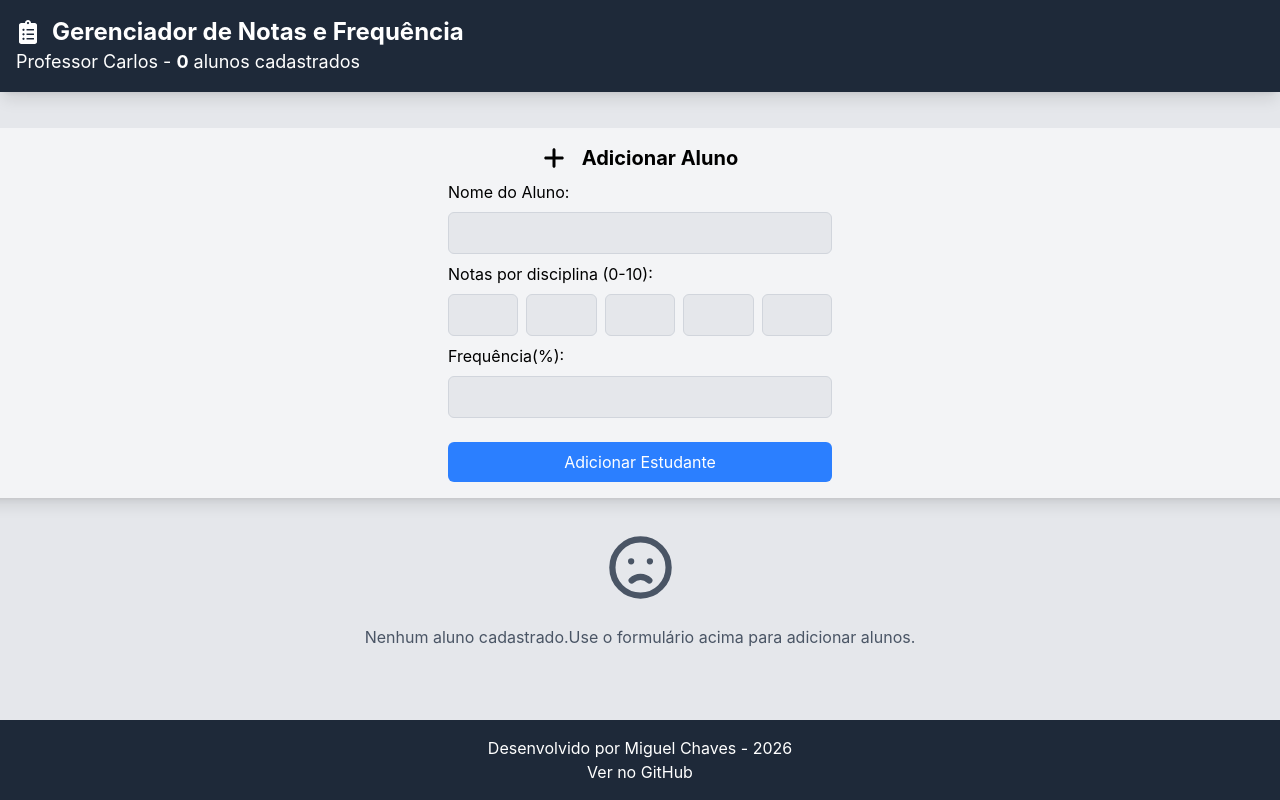
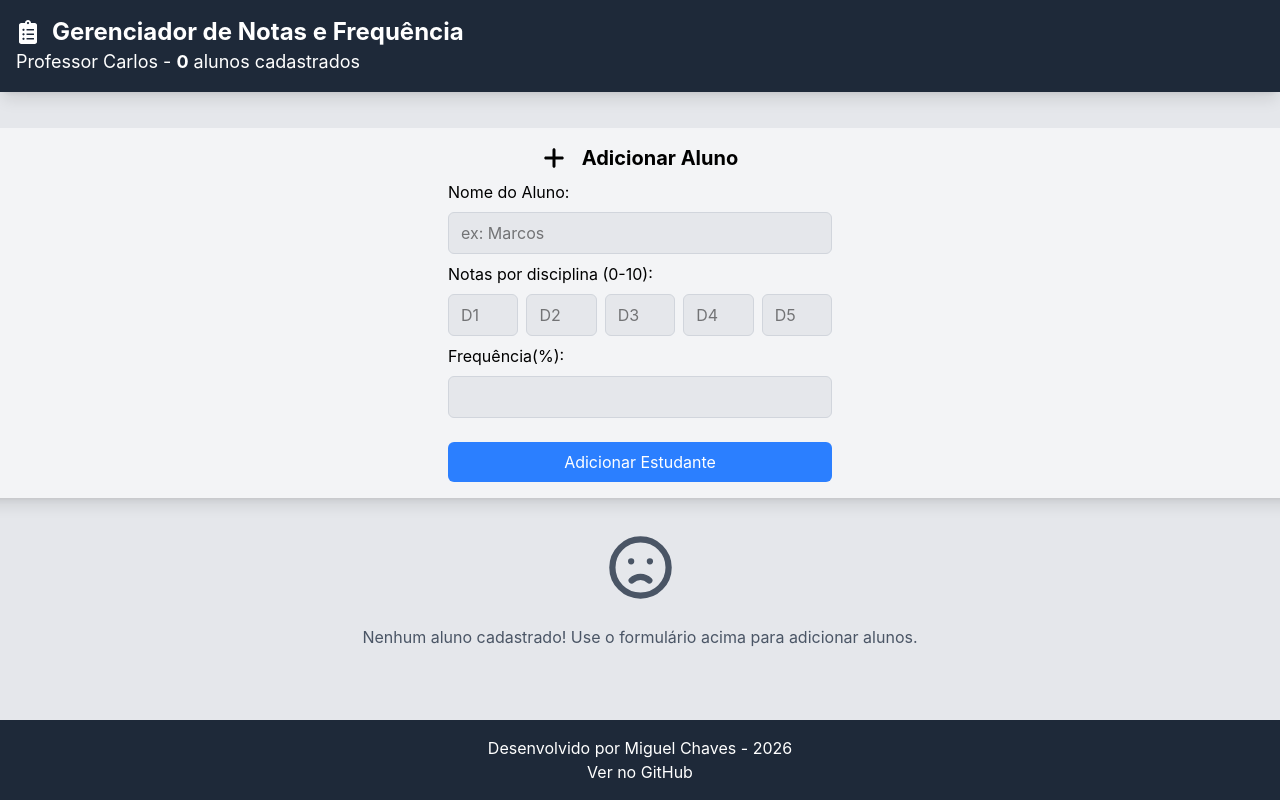
Before and after one commit to Guelmcf/Grade-Manager, a React (Vite) app: page / in a window 1280 px wide. Shown: the top 800 px of the page. Built offline with nearby package versions, Linux system fonts and the light colour scheme.

Commit message:
feat: add form validation in StudentForms

```diff
--- a/src/App.tsx
+++ b/src/App.tsx
@@ -54,7 +54,7 @@ return (
       ) : (
       <p className="text-gray-600 mt-4 flex flex-col items-center text-center">
         <HiOutlineEmojiSad className="text-[75px] mb-5" />
-        Nenhum aluno cadastrado.Use o formulário acima para adicionar alunos.
+        Nenhum aluno cadastrado! Use o formulário acima para adicionar alunos.
       </p>
       )}
       </main>
--- a/src/components/studentsForms.tsx
+++ b/src/components/studentsForms.tsx
@@ -18,6 +18,7 @@ const [formData, setFormData] = useState<StudentFormData>({
   formAttendance: '',
   formGrades: ['', '', '', '', '']
 })
+const [errors, setErrors] = useState<Record<string, string>>({})
 
 useEffect(() => {
   // eslint-disable-next-line react-hooks/exhaustive-deps
@@ -35,12 +36,42 @@ useEffect(() => {
   }
 }, [editingStudentId, students])
 
+  function validateForm() {
+    const newErrors: Record<string, string> = {}
+    if (!formData.name.trim()) {
+      newErrors.name = 'Nome é obrigatório'
+    }
+    if (!formData.formAttendance.trim()) {
+      newErrors.formAttendance = 'Frequência é obrigatória'
+    } else {
+      const attendance = Number(formData.formAttendance)
+      if (isNaN(attendance) || attendance < 0 || attendance > 100) {
+        newErrors.formAttendance = 'Frequência deve ser um número entre 0 e 100'
+      }
+    }
+    formData.formGrades.forEach((grade, index) => {
+      if (!grade.trim()) {
+        newErrors[`formGrades-${index}`] = 'Nota é obrigatória'
+      } else {
+        const gradeValue = Number(grade)
+        if (isNaN(gradeValue) || gradeValue < 0 || gradeValue > 10) {
+          newErrors[`formGrades-${index}`] = 'Nota deve ser um número entre 0 e 10'
+        }
+      }
+    })
+    setErrors(newErrors)
+    return Object.keys(newErrors).length === 0
+  }
+
   return (
     <div className="pt-4 flex flex-col items-center justify-center gap-4">
       <div className="w-350 bg-gray-100 rounded-lg p-4 shadow-lg flex flex-col justify-center items-center" >
       <h1 className="text-xl font-bold mb-2 flex items-center gap-2"><FaPlus className="text-2xl mr-2"/> Adicionar Aluno</h1>
       <form onSubmit={(e) => {
         e.preventDefault()
+        if (!validateForm()) {
+          return
+        }
         if (editingStudentId) {
           updateStudent(editingStudentId, formData)
         } else {
@@ -60,26 +91,47 @@ useEffect(() => {
         <input type="text" id="name" name="name"
         value={formData.name}
         onChange={(e) => setFormData({ ...formData, name: e.target.value })}
+        placeholder='ex: Marcos'
         className="bg-gray-200 border border-gray-300 rounded-md py-2 px-3 focus:outline-none focus:ring-2 focus:ring-blue-500"
         />
+      {errors.name && <p className="text-red-500 text-sm">{errors.name}</p>}
+
         <label htmlFor="grade">Notas por disciplina (0-10):</label>
         <div className="flex flex-row gap-2">
+          <div className="flex flex-row gap-2">
             {formData.formGrades.map((grade, index) => (
+              <div key={index} className="flex flex-col">
                 <input
                   type="number"
-              key={index}
                   value={grade}
+                  placeholder={`D${index + 1}`}
                   onChange={(e) => {
                     const newGrades = [...formData.formGrades]
                     newGrades[index] = e.target.value
                     setFormData({ ...formData, formGrades: newGrades as [string,string,string,string,string] })
                   }}
+                  min={0}
+                  max={10}
+                  step={0.1}
                   className="bg-gray-200 border border-gray-300 rounded-md py-2 px-3 w-full focus:outline-none focus:ring-2 focus:ring-blue-500"
                 />
+                {errors[`formGrades-${index}`] && (
+                  <p className="text-red-500 text-xs">{errors[`formGrades-${index}`]}</p>
+                )}
+              </div>
             ))}
           </div>
+
+        </div>
         <label htmlFor="attendance">Frequência(%):</label>
-        <input type="number" id="frequencia" name="attendance" value={formData.formAttendance} onChange={(e) => setFormData({ ...formData, formAttendance: e.target.value })} className="bg-gray-200 border border-gray-300 rounded-md py-2 px-3 focus:outline-none focus:ring-2 focus:ring-blue-500" />
+        <input type="number" id="frequencia" name="attendance"
+        value={formData.formAttendance} onChange={(e) => setFormData({ ...formData, formAttendance: e.target.value })}
+        className="bg-gray-200 border border-gray-300 rounded-md py-2 px-3 focus:outline-none focus:ring-2 focus:ring-blue-500"
+        min={0}
+        max={100}
+        step={1}
+        />
+        {errors.formAttendance && <p className="text-red-500 text-sm">{errors.formAttendance}</p>}
         <button type="submit"
         className="bg-blue-500 mt-4 text-white py-2 px-4 rounded-md hover:scale-105 hover:bg-blue-600 hover:transition hover:duration-200 focus:outline-none focus:ring-2 focus:ring-blue-500"
         >{editingStudentId ? 'Atualizar Estudante' : 'Adicionar Estudante'}</button>
```
Lines whose indentation alone changed are shown as unchanged.
